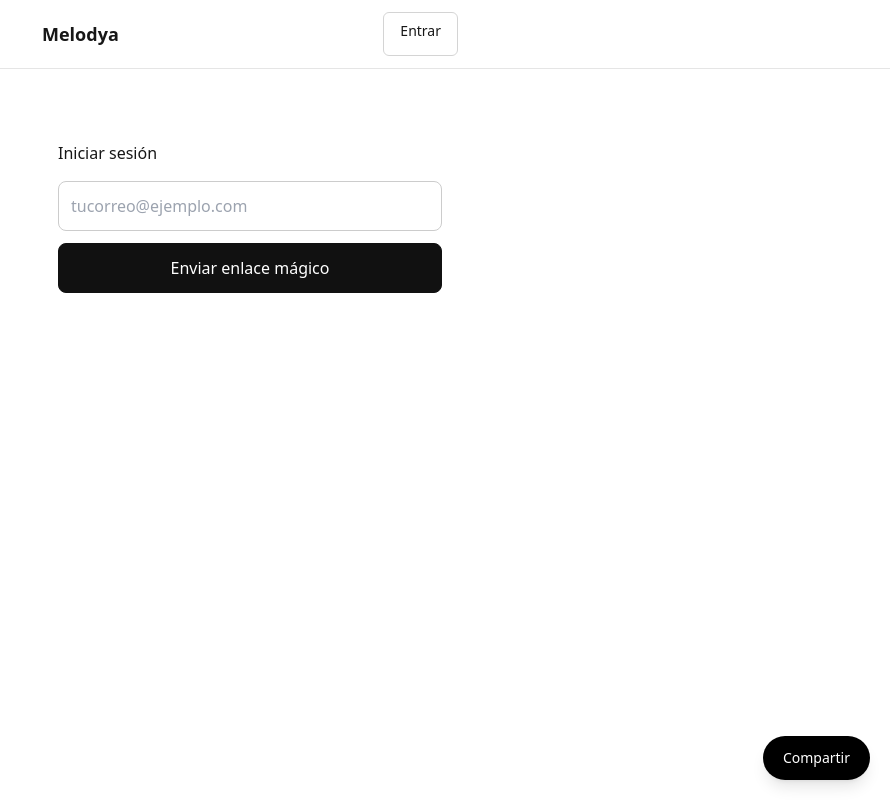
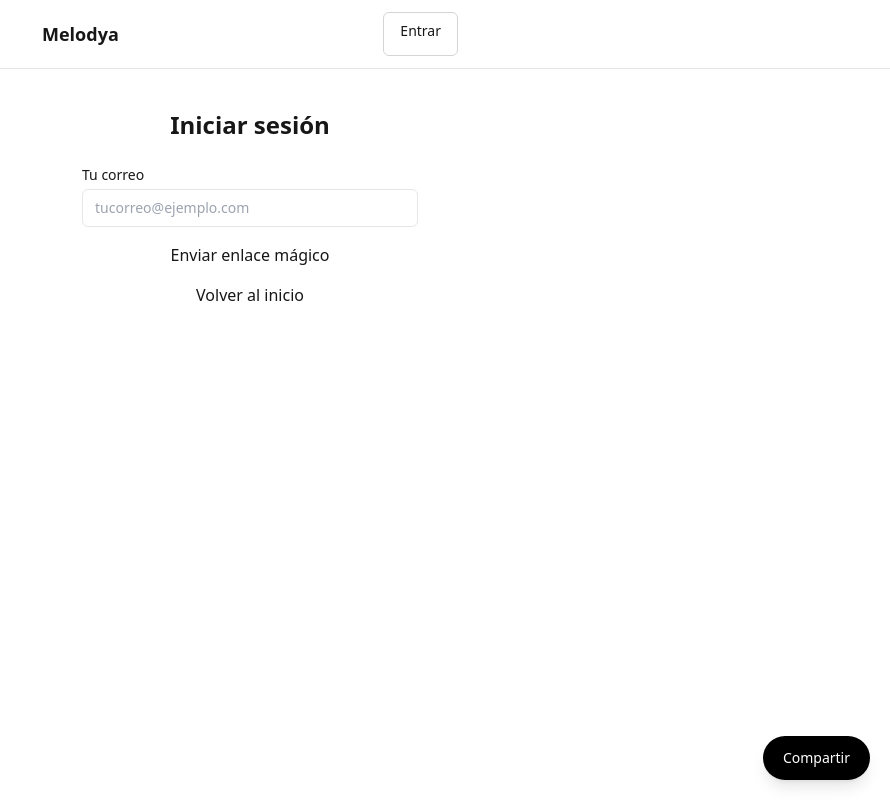
Before and after one commit to HSevenn/Melodya, a Next.js app: page /login in a window 1280 px wide. Shown: the whole page, without its empty margins (390-1280 px from the left). Built offline with nearby package versions, Linux system fonts and the light colour scheme.

Commit message:
Update page.tsx

```diff
--- a/app/login/page.tsx
+++ b/app/login/page.tsx
@@ -1,10 +1,13 @@
 'use client';
 
 import { useState } from 'react';
-import { supabase } from '@/lib/supabase-browser'; // ✅ usa tu cliente
+import { useRouter } from 'next/navigation';
+import { supabase } from '@/lib/supabase-browser';
 
 export default function LoginPage() {
+  const router = useRouter();
   const [email, setEmail] = useState('');
+  const [sending, setSending] = useState(false);
   const [sent, setSent] = useState(false);
   const [error, setError] = useState<string | null>(null);
 
@@ -12,63 +15,98 @@ export default function LoginPage() {
     e.preventDefault();
     setError(null);
 
+    const clean = email.trim().toLowerCase();
+    if (!clean) {
+      setError('Escribe tu correo.');
+      return;
+    }
+
+    setSending(true);
     try {
-      // guarda el email por si hay que reenviar seguro en /auth/callback
-      sessionStorage.setItem('last_email', email);
-      localStorage.setItem('last_email', email);
+      // Redirige a /auth/callback (debe estar en Redirect URLs en Supabase)
+      const redirectTo =
+        (typeof window !== 'undefined' ? window.location.origin : '') +
+        '/auth/callback';
 
       const { error } = await supabase.auth.signInWithOtp({
-        email,
+        email: clean,
         options: {
-          emailRedirectTo: `${window.location.origin}/auth/callback`,
+          emailRedirectTo: redirectTo,
+          // importa para que Supabase use PKCE correctamente en web
           shouldCreateUser: true,
         },
       });
+
       if (error) throw error;
 
       setSent(true);
     } catch (err: any) {
-      setError(err?.message || 'No se pudo enviar el enlace.');
+      setError(err?.message ?? 'No se pudo enviar el enlace.');
+    } finally {
+      setSending(false);
     }
   }
 
-  if (sent) {
-    return (
-      <main style={{ maxWidth: 420, margin: '40px auto', padding: 16 }}>
-        <h1>Revisa tu correo</h1>
-        <p>Te enviamos un enlace mágico. Ábrelo con un clic normal en este navegador.</p>
-      </main>
-    );
-  }
+  // UI muy simple y mobile-first
+  return (
+    <main className="mx-auto w-full max-w-sm p-6">
+      <h1 className="text-2xl font-bold text-center">Iniciar sesión</h1>
 
-  return (
-    <main style={{ maxWidth: 420, margin: '40px auto', padding: 16 }}>
-      <h1>Iniciar sesión</h1>
-      <form onSubmit={onSubmit} style={{ marginTop: 16 }}>
-        <input
-          type="email"
-          placeholder="tucorreo@ejemplo.com"
-          value={email}
-          onChange={(e) => setEmail(e.target.value)}
-          required
-          style={{ width: '100%', padding: 12, borderRadius: 8, border: '1px solid #ccc' }}
-        />
-        <button
-          type="submit"
-          style={{
-            marginTop: 12,
-            width: '100%',
-            padding: 12,
-            borderRadius: 8,
-            background: '#111',
-            color: '#fff',
-            border: '1px solid #111',
-          }}
-        >
-          Enviar enlace mágico
-        </button>
-        {error && <p style={{ color: '#b91c1c', marginTop: 8 }}>{error}</p>}
-      </form>
+      {sent ? (
+        <div className="mt-6 rounded-md border p-4 text-sm">
+          <p className="font-medium">Revisa tu correo</p>
+          <p className="mt-1 opacity-80">
+            Te enviamos un enlace mágico a <strong>{email}</strong>. Ábrelo con
+            un clic normal en este mismo navegador.
+          </p>
+          <button
+            onClick={() => {
+              setSent(false);
+              setEmail('');
+            }}
+            className="btn btn-outline w-full mt-4"
+          >
+            Enviar a otro correo
+          </button>
+        </div>
+      ) : (
+        <form onSubmit={onSubmit} className="mt-6 space-y-4">
+          <label className="block text-sm">
+            <span className="mb-1 block">Tu correo</span>
+            <input
+              type="email"
+              inputMode="email"
+              placeholder="tucorreo@ejemplo.com"
+              value={email}
+              onChange={(e) => setEmail(e.target.value)}
+              className="w-full rounded-md border px-3 py-2 outline-none"
+              required
+            />
+          </label>
+
+          {error && (
+            <p className="text-sm text-red-500">
+              {error}
+            </p>
+          )}
+
+          <button
+            type="submit"
+            disabled={sending}
+            className="btn btn-primary w-full disabled:opacity-60"
+          >
+            {sending ? 'Enviando…' : 'Enviar enlace mágico'}
+          </button>
+
+          <button
+            type="button"
+            onClick={() => router.push('/')}
+            className="btn btn-outline w-full"
+          >
+            Volver al inicio
+          </button>
+        </form>
+      )}
     </main>
   );
 }
```
